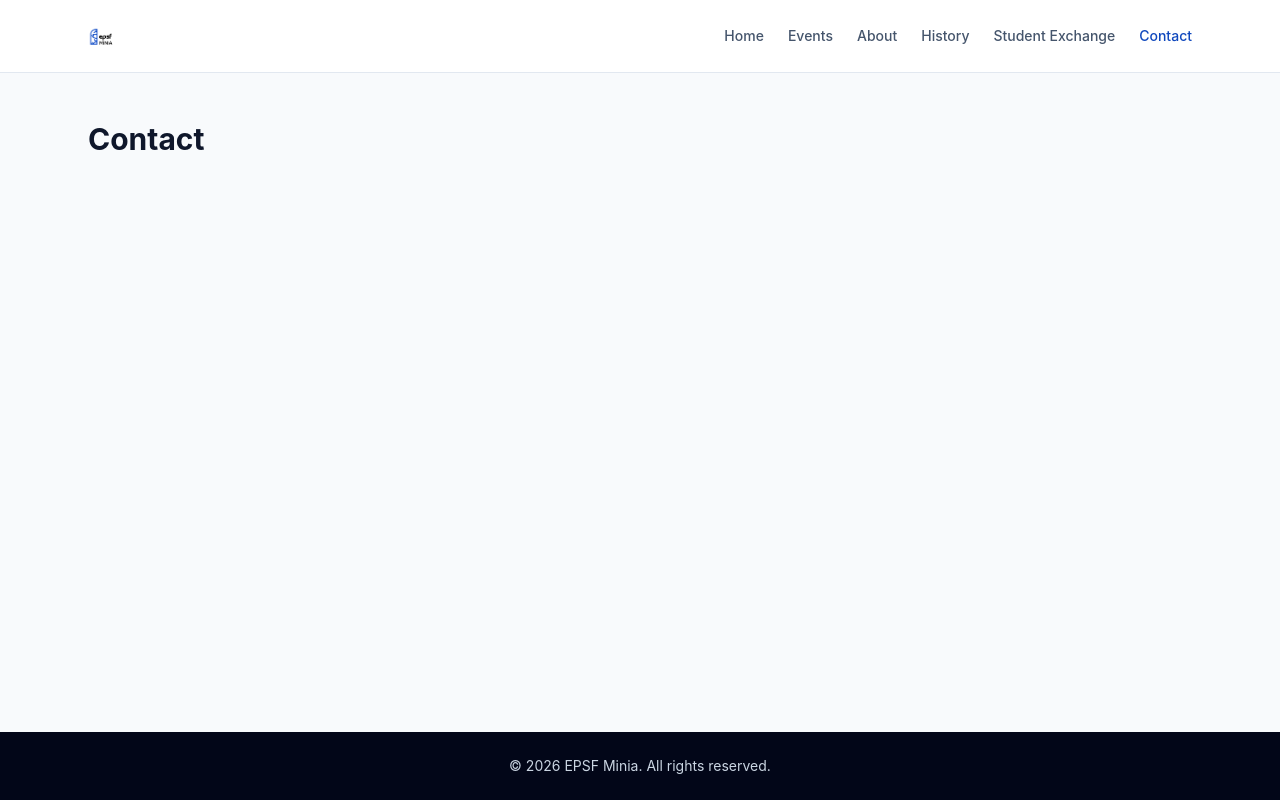
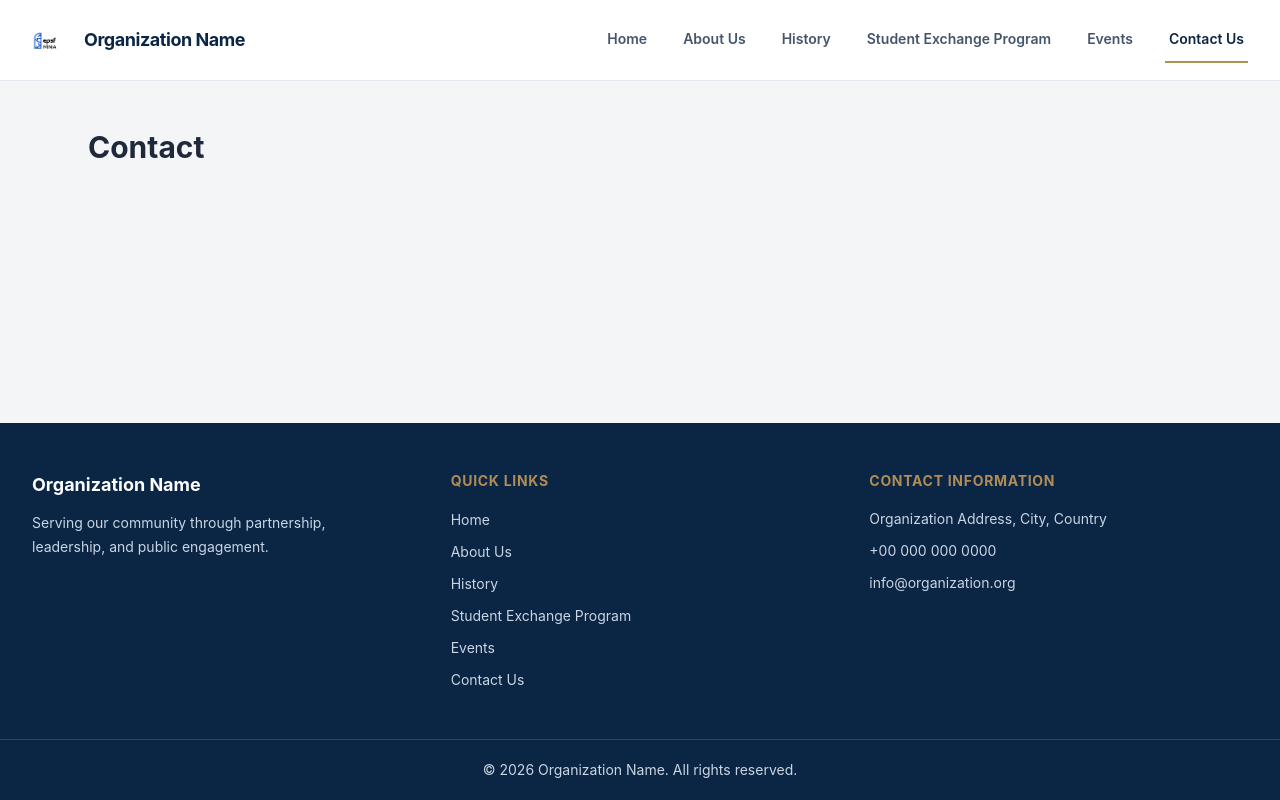
Before and after one commit to kamalalshinawi/epsf-minia, a React (Vite) app: page /contact in a window 1280 px wide. Built offline with nearby package versions, Linux system fonts and the light colour scheme.

Commit message:
feat(layout): add navbar, footer and theme colors

```diff
--- a/src/components/Footer.tsx
+++ b/src/components/Footer.tsx
@@ -1 +1,51 @@
-export const Footer = (): React.JSX.Element => <footer className="mt-auto bg-slate-950 px-6 py-6 text-center text-sm text-slate-300">© {new Date().getFullYear()} EPSF Minia. All rights reserved.</footer>
+import { NavLink as RouterNavLink } from 'react-router-dom'
+import type { NavLink } from '../types'
+
+const QUICK_LINKS: NavLink[] = [
+  { label: 'Home', path: '/' },
+  { label: 'About Us', path: '/about' },
+  { label: 'History', path: '/history' },
+  { label: 'Student Exchange Program', path: '/student-exchange' },
+  { label: 'Events', path: '/events' },
+  { label: 'Contact Us', path: '/contact' },
+]
+
+interface FooterProps {
+  organizationName?: string
+  address?: string
+  phone?: string
+  email?: string
+}
+
+export const Footer = ({
+  organizationName = 'Organization Name',
+  address = 'Organization Address, City, Country',
+  phone = '+00 000 000 0000',
+  email = 'info@organization.org',
+}: FooterProps): React.JSX.Element => (
+  <footer className="mt-auto bg-primary text-slate-200">
+    <div className="mx-auto grid max-w-7xl gap-10 px-5 py-12 sm:px-6 md:grid-cols-3 lg:px-8">
+      <section aria-labelledby="footer-organization">
+        <h2 id="footer-organization" className="text-lg font-bold text-white">{organizationName}</h2>
+        <p className="mt-3 max-w-xs text-sm leading-6 text-slate-300">Serving our community through partnership, leadership, and public engagement.</p>
+      </section>
+
+      <section aria-labelledby="footer-links">
+        <h2 id="footer-links" className="text-sm font-bold uppercase tracking-wider text-secondary">Quick Links</h2>
+        <ul className="mt-4 space-y-2">
+          {QUICK_LINKS.map(({ label, path }) => <li key={path}><RouterNavLink to={path} className="text-sm text-slate-300 transition-colors hover:text-white">{label}</RouterNavLink></li>)}
+        </ul>
+      </section>
+
+      <section aria-labelledby="footer-contact">
+        <h2 id="footer-contact" className="text-sm font-bold uppercase tracking-wider text-secondary">Contact Information</h2>
+        <address className="mt-4 space-y-2 text-sm not-italic leading-6 text-slate-300">
+          <p>{address}</p>
+          <p><a href={`tel:${phone.replace(/[^+\d]/g, '')}`} className="transition-colors hover:text-white">{phone}</a></p>
+          <p><a href={`mailto:${email}`} className="transition-colors hover:text-white">{email}</a></p>
+        </address>
+      </section>
+    </div>
+    <div className="border-t border-white/15 px-5 py-5 text-center text-sm text-slate-300 sm:px-6 lg:px-8">© 2026 {organizationName}. All rights reserved.</div>
+  </footer>
+)
--- a/src/components/Navbar.tsx
+++ b/src/components/Navbar.tsx
@@ -1,12 +1,69 @@
+import { useState } from 'react'
 import { NavLink as RouterNavLink } from 'react-router-dom'
 import logo from '../assets/images/minia-logo.png'
 import type { NavLink } from '../types'
-const navigation: NavLink[] = [
-  { label: 'Home', path: '/' }, { label: 'Events', path: '/events' }, { label: 'About', path: '/about' }, { label: 'History', path: '/history' }, { label: 'Student Exchange', path: '/student-exchange' }, { label: 'Contact', path: '/contact' },
+
+const ORGANIZATION_NAME = 'Organization Name'
+
+const NAVIGATION_LINKS: NavLink[] = [
+  { label: 'Home', path: '/' },
+  { label: 'About Us', path: '/about' },
+  { label: 'History', path: '/history' },
+  { label: 'Student Exchange Program', path: '/student-exchange' },
+  { label: 'Events', path: '/events' },
+  { label: 'Contact Us', path: '/contact' },
 ]
-export const Navbar = (): React.JSX.Element => (
-  <header className="border-b border-slate-200 bg-white"><nav className="mx-auto flex max-w-6xl flex-wrap items-center gap-x-6 gap-y-3 px-6 py-4" aria-label="Primary navigation">
-    <RouterNavLink to="/" className="mr-auto flex items-center" aria-label="EPSF Minia home"><img src={logo} alt="EPSF Minia" className="h-10 w-auto" /></RouterNavLink>
-    {navigation.map(({ label, path }) => <RouterNavLink key={path} to={path} className={({ isActive }) => `text-sm font-medium ${isActive ? 'text-minia-blue' : 'text-slate-600 hover:text-minia-blue'}`}>{label}</RouterNavLink>)}
-  </nav></header>
-)
+
+interface NavbarProps {
+  organizationName?: string
+}
+
+export const Navbar = ({ organizationName = ORGANIZATION_NAME }: NavbarProps): React.JSX.Element => {
+  const [isMenuOpen, setIsMenuOpen] = useState(false)
+  const linkClassName = ({ isActive }: { isActive: boolean }): string =>
+    `border-b-2 px-1 py-3 text-sm font-semibold transition-colors ${isActive
+      ? 'border-secondary text-primary'
+      : 'border-transparent text-slate-600 hover:border-secondary hover:text-primary'}`
+
+  return (
+    <header className="border-b border-slate-200 bg-background">
+      <nav className="mx-auto max-w-7xl px-5 sm:px-6 lg:px-8" aria-label="Primary navigation">
+        <div className="flex min-h-20 items-center justify-between gap-4">
+          <RouterNavLink to="/" className="flex items-center gap-3 text-primary" aria-label={`${organizationName} home`}>
+            <img src={logo} alt="" className="h-10 w-10 object-contain" />
+            <span className="text-base font-bold tracking-tight sm:text-lg">{organizationName}</span>
+          </RouterNavLink>
+
+          <div className="hidden items-center gap-5 lg:flex lg:gap-7">
+            {NAVIGATION_LINKS.map(({ label, path }) => (
+              <RouterNavLink key={path} to={path} end={path === '/'} className={linkClassName}>{label}</RouterNavLink>
+            ))}
+          </div>
+
+          <button
+            type="button"
+            className="inline-flex items-center justify-center rounded-sm p-2 text-primary transition-colors hover:bg-background-muted lg:hidden"
+            aria-expanded={isMenuOpen}
+            aria-controls="mobile-navigation"
+            aria-label={isMenuOpen ? 'Close navigation menu' : 'Open navigation menu'}
+            onClick={() => setIsMenuOpen((open) => !open)}
+          >
+            <svg className="h-6 w-6" viewBox="0 0 24 24" fill="none" stroke="currentColor" strokeWidth="2" aria-hidden="true">
+              {isMenuOpen ? <path strokeLinecap="round" d="M6 6l12 12M18 6L6 18" /> : <path strokeLinecap="round" d="M4 7h16M4 12h16M4 17h16" />}
+            </svg>
+          </button>
+        </div>
+
+        {isMenuOpen && (
+          <div id="mobile-navigation" className="border-t border-slate-200 py-2 lg:hidden">
+            {NAVIGATION_LINKS.map(({ label, path }) => (
+              <RouterNavLink key={path} to={path} end={path === '/'} onClick={() => setIsMenuOpen(false)} className={({ isActive }) =>
+                `block border-l-2 px-4 py-3 text-sm font-semibold transition-colors ${isActive ? 'border-secondary bg-background-muted text-primary' : 'border-transparent text-slate-600 hover:border-secondary hover:bg-background-muted hover:text-primary'}`
+              }>{label}</RouterNavLink>
+            ))}
+          </div>
+        )}
+      </nav>
+    </header>
+  )
+}
--- a/src/index.css
+++ b/src/index.css
@@ -1,7 +1,6 @@
+@config "../tailwind.config.ts";
 @import "tailwindcss";
 
-@theme { --color-minia-blue: #1048bd; }
-
 @layer base {
-  body { @apply m-0 min-w-80 bg-slate-50 font-sans text-slate-900; }
+  body { @apply m-0 min-w-80 bg-background-muted font-sans text-text antialiased; }
 }
--- /dev/null
+++ b/tailwind.config.ts
@@ -0,0 +1,16 @@
+import type { Config } from 'tailwindcss'
+
+export default {
+  content: ['./index.html', './src/**/*.{ts,tsx}'],
+  theme: {
+    extend: {
+      colors: {
+        primary: '#0B2545',
+        secondary: '#B08D57',
+        background: { DEFAULT: '#FFFFFF', muted: '#F4F5F7' },
+        text: '#1E293B',
+      },
+      fontFamily: { sans: ['Inter', 'ui-sans-serif', 'system-ui', 'sans-serif'] },
+    },
+  },
+} satisfies Config
```
